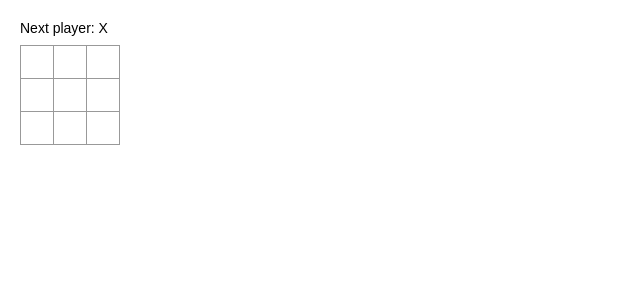
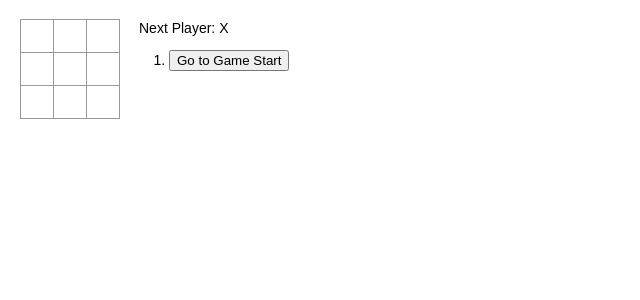
Before and after one commit to Samyc2002/Tic-Tac-Toe, a React (Create React App) app in the folder tic-tac-toe/: page / in a window 1280 px wide. Shown: the top 300 px of the page, without its empty margins (0-640 px from the left). Built offline with nearby package versions, Linux system fonts and the light colour scheme.

Commit message:
completed

```diff
--- a/tic-tac-toe/src/index.jsx
+++ b/tic-tac-toe/src/index.jsx
@@ -11,48 +11,20 @@ function Square(props) {
 }
 
   class Board extends React.Component {
-    constructor(props) {
-      super(props);
-      this.state = {
-        squares : Array(9).fill(null),
-        xIsNext : true,
-      };
-    }
 
-    handleClick(i) {
-      const squares = this.state.squares.slice();
-      if (calculateWinner(squares) || squares[i]) {
-        return;
-      }
-      squares[i] = this.state.xIsNext ? 'X' : 'O';
-      this.setState({
-        squares : squares,
-        xIsNext: !this.state.xIsNext,
-      });
-    }
 
     renderSquare(i) {
       return (
         <Square
-          value={this.state.squares[i]}
-          onClick={() => this.handleClick(i)}
+          value={this.props.squares[i]}
+          onClick={() => this.props.onClick(i)}
         />
       );
     }
 
     render() {
-      const winner = calculateWinner(this.state.squares);
-      let status;
-      if (winner) {
-        status = 'Winner: ' + winner;
-      }
-      else {
-        status = 'Next player: ' + (this.state.xIsNext ? 'X' : 'O');
-      }
-
       return (
         <div>
-          <div className="status">{status}</div>
           <div className="board-row">
             {this.renderSquare(0)}
             {this.renderSquare(1)}
@@ -74,15 +46,73 @@ function Square(props) {
   }
 
   class Game extends React.Component {
+    constructor(props) {
+      super(props);
+      this.state = {
+        history: [{
+          squares: Array(9).fill(null),
+        }],
+        stepNumber: 0,
+        xIsNext: true,
+      };
+    }
+
+    handleClick(i) {
+      const history = this.state.history.slice(0, this.state.stepNumber + 1);
+      const current = history[history.length-1];
+      const squares = current.squares.slice();
+      if (calculateWinner(squares) || squares[i]) {
+        return;
+      }
+      squares[i] = this.state.xIsNext ? 'X' : 'O';
+      this.setState({
+        history: history.concat([{
+          squares: squares,
+        }]),
+        stepNumber: history.length,
+        xIsNext: !this.state.xIsNext,
+      });
+    }
+
+    jumpTo(step) {
+      this.setState({
+        stepNumber: step,
+        xIsNext: (step%2) === 0,
+      });
+    }
+
     render() {
+      const history = this.state.history;
+      const current = history[this.state.stepNumber];
+      const winner = calculateWinner(current.squares);
+
+      const moves = history.map((step,move) => {
+        const desc = move ? 'Go to move #' + move : "Go to Game Start";
+        return (
+          <li key={move}>
+            <button onClick={() => this.jumpTo(move)}>{desc}</button>
+          </li>
+        )
+      });
+
+      let status;
+      if (winner) {
+        status = "Winner: " + winner;
+      }
+      else {
+        status = "Next Player: " + (this.state.xIsNext ? 'X' : 'O');
+      }
       return (
         <div className="game">
           <div className="game-board">
-            <Board />
+            <Board
+              squares={current.squares}
+              onClick={(i) => this.handleClick(i)}
+            />
           </div>
           <div className="game-info">
-            <div>{/* status */}</div>
-            <ol>{/* TODO */}</ol>
+            <div>{status}</div>
+            <ol>{moves}</ol>
           </div>
         </div>
       );
```
